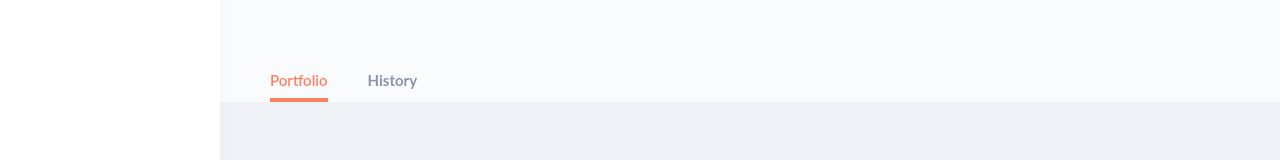
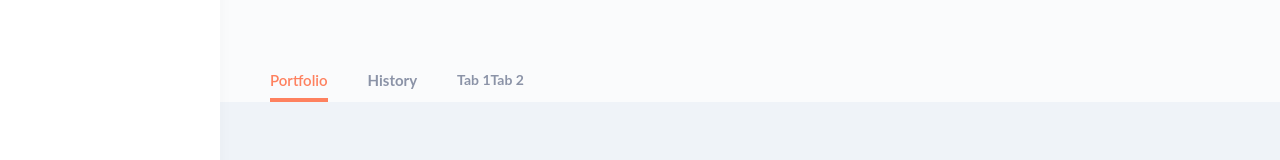
Before and after one commit to codingtalent/debase, a Next.js app: page / in a window 1280 px wide. Shown: the part 242-402 px from the top of the page. Built offline with nearby package versions, Linux system fonts and the light colour scheme.

Commit message:
init tab

```diff
--- a/components/layout/Header.tsx
+++ b/components/layout/Header.tsx
@@ -1,4 +1,4 @@
-import type { FC } from 'react';
+import type { FC } from 'react'
 
 const Header: FC = () => {
   return (
@@ -30,4 +30,4 @@ const Header: FC = () => {
   );
 };
 
-export default Header;
+export default Header
--- /dev/null
+++ b/components/pages/index/Tab.tsx
@@ -0,0 +1,21 @@
+import type { FC } from 'react'
+import { useState } from 'react'
+import { Tab } from '@headlessui/react'
+
+const ProfileTabs: FC = () => {
+  const [selectedIndex, setSelectedIndex] = useState(0)
+
+  return (
+    <Tab.Group selectedIndex={selectedIndex} onChange={setSelectedIndex}>
+      <Tab.List>
+        <Tab>Tab 1</Tab>
+        <Tab>Tab 2</Tab>
+      </Tab.List>
+      <Tab.Panels>
+
+      </Tab.Panels>
+    </Tab.Group>
+  )
+}
+
+export default ProfileTabs
--- a/pages/index.tsx
+++ b/pages/index.tsx
@@ -2,11 +2,13 @@ import type { NextPage } from 'next'
 import Head from 'next/head'
 import Image from 'next/image'
 import Header from '@components/layout/Header';
+import ProfileTabs from '@components/pages/index/Tab'
 
 const Home: NextPage = () => {
   return (
     <div className="page_content">
       <Header />
+
       <div className="content_header_wrap">
         <div className='content_header'>
           <div className='content_header_info'>
@@ -16,10 +18,13 @@ const Home: NextPage = () => {
             <div className="content_header_tab">
               <div className="content_header_tab_item active">Portfolio</div>
               <div className="content_header_tab_item">History</div>
+              <ProfileTabs />
             </div>
           </div>
         </div>
       </div>
+
+      <div className='tab_container'></div>
     </div>
   )
 }
```
Also changed, not shown: components/layout/ASide.tsx (+3 -7 lines), components/layout/Footer.tsx (+4 -4 lines).
